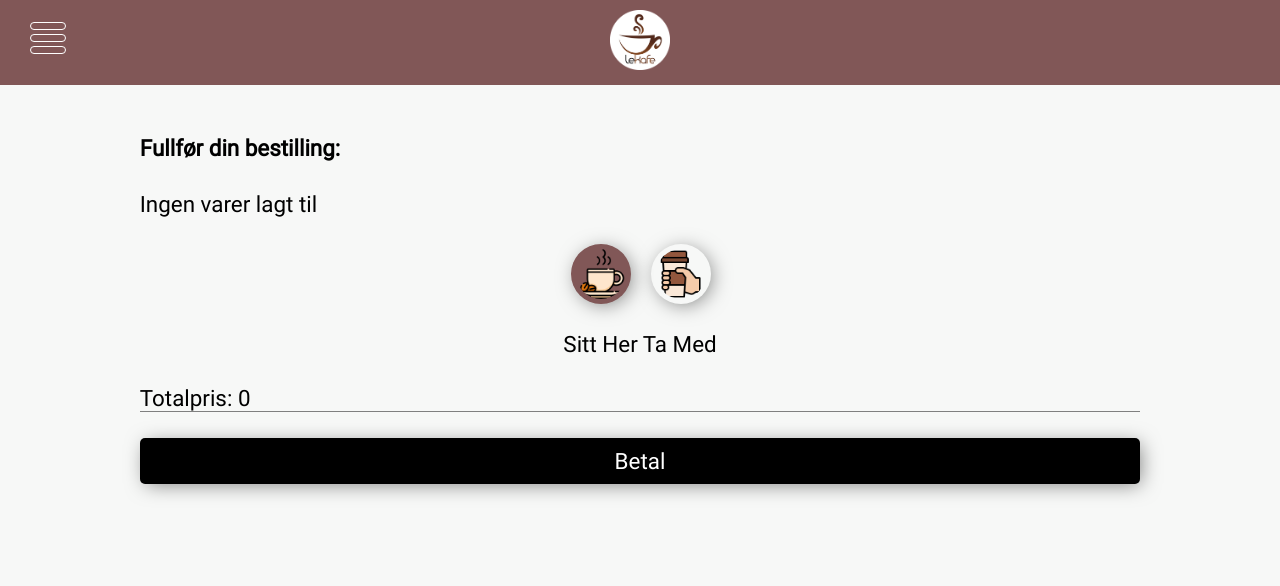
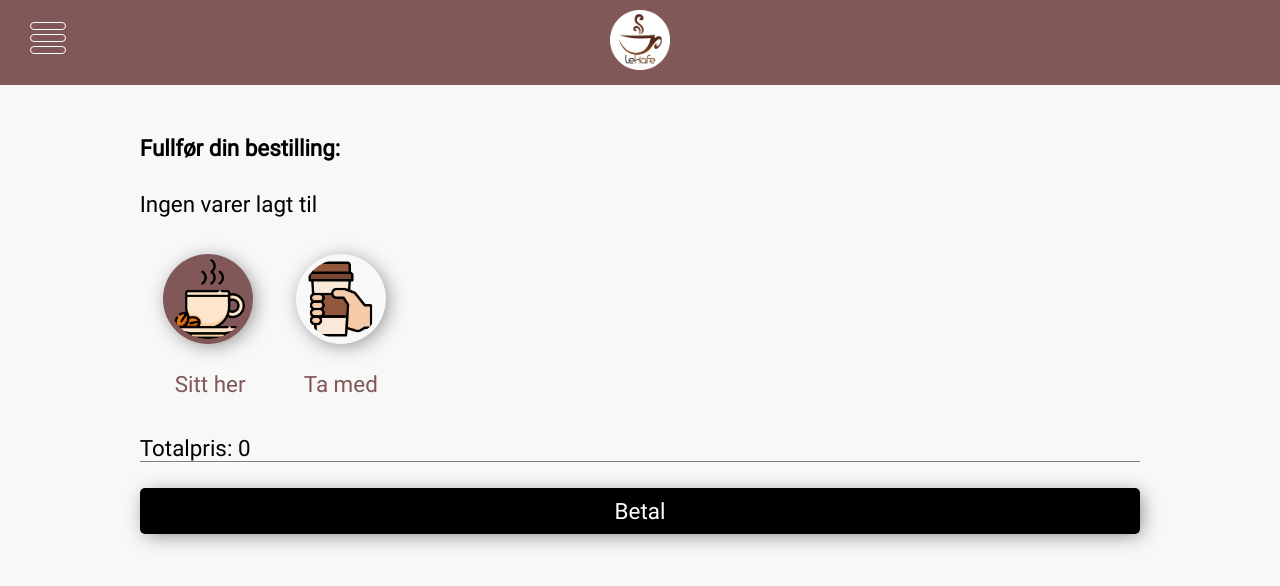
Before and after one commit to Sarahcvd/eksamen-ds3801, a React (Create React App) app: page /Cart in a window 1280 px wide. Shown: the top 586 px of the page. Built offline with nearby package versions, Linux system fonts and the light colour scheme.

Commit message:
OrderPage fix

```diff
--- a/src/Components/selectors/LocationSelector.jsx
+++ b/src/Components/selectors/LocationSelector.jsx
@@ -12,20 +12,20 @@ const LocationSelector = (props) => {
   const locationContainerStyle = {
     margin: "auto",
     borderRadius: "5px",
-    color: "black",
+    color: "#815757",
     padding: "5px",
   }
 
   const formStyle = {
-    margin: "auto",
+    margin: "10px",
     width: "fit-content",
     display: "grid",
     gridTemplateColumn: "auto auto",
-    gridGap: "5px"
+    gridGap: "35px"
   }
 
   const radio1 = {
-    gridColumn: "1"
+    gridColumn: "1",
   }
 
   const radio2 = {
@@ -39,10 +39,18 @@ const LocationSelector = (props) => {
   }
 
   const imgStyle = {
-    height: "50px",
+    height: "80px",
     borderRadius: "100%",
     padding: "5px",
     boxShadow: "3px 3px 20px -3px rgba(0, 0, 0, 0.5)",
+  }
+
+  const seatedStyle = {
+    marginLeft:"20px"
+  }
+
+  const takeAwayStyle={
+    marginLeft:"16px"
   }
 
   return (
@@ -62,7 +70,7 @@ const LocationSelector = (props) => {
               style={imgStyle}
               alt="Sit here"
             />
-            <p>Sitt Her</p>
+            <p style={seatedStyle}>Sitt her</p>
           </label>
         </div>
         <div className="radio" style={radio2}>
@@ -79,7 +87,7 @@ const LocationSelector = (props) => {
               style={imgStyle}
               alt="take-away"
             />
-            <p>Ta Med</p>
+            <p style={takeAwayStyle}>Ta med</p>
           </label>
         </div>
       </form>
```
